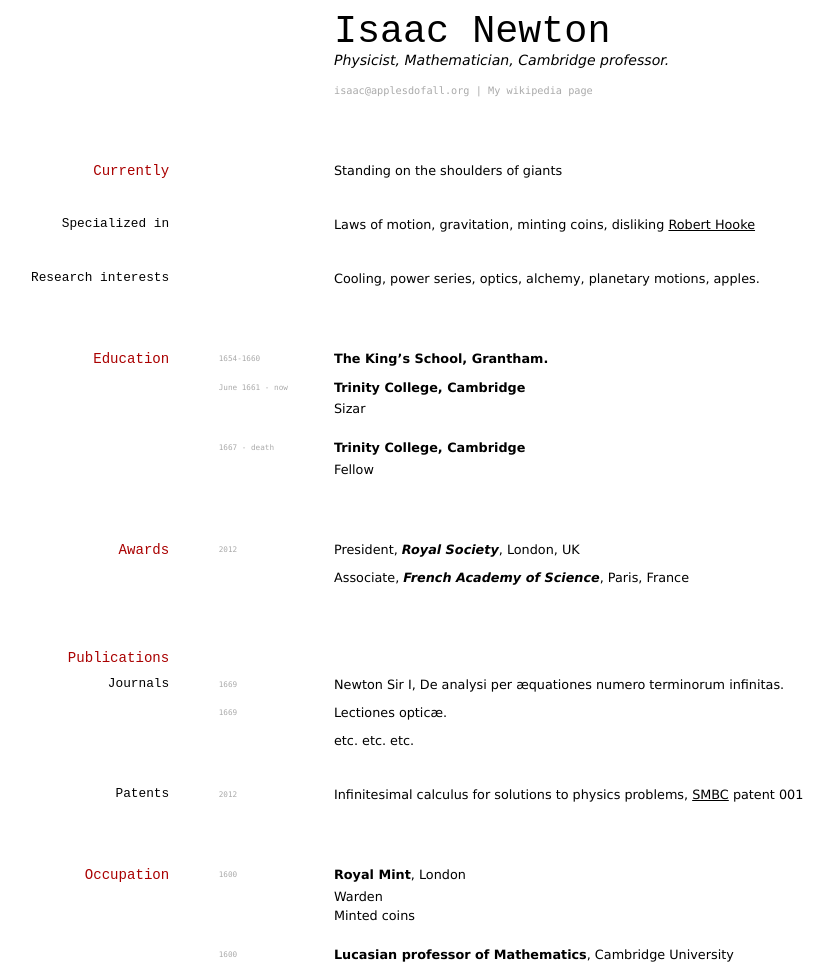
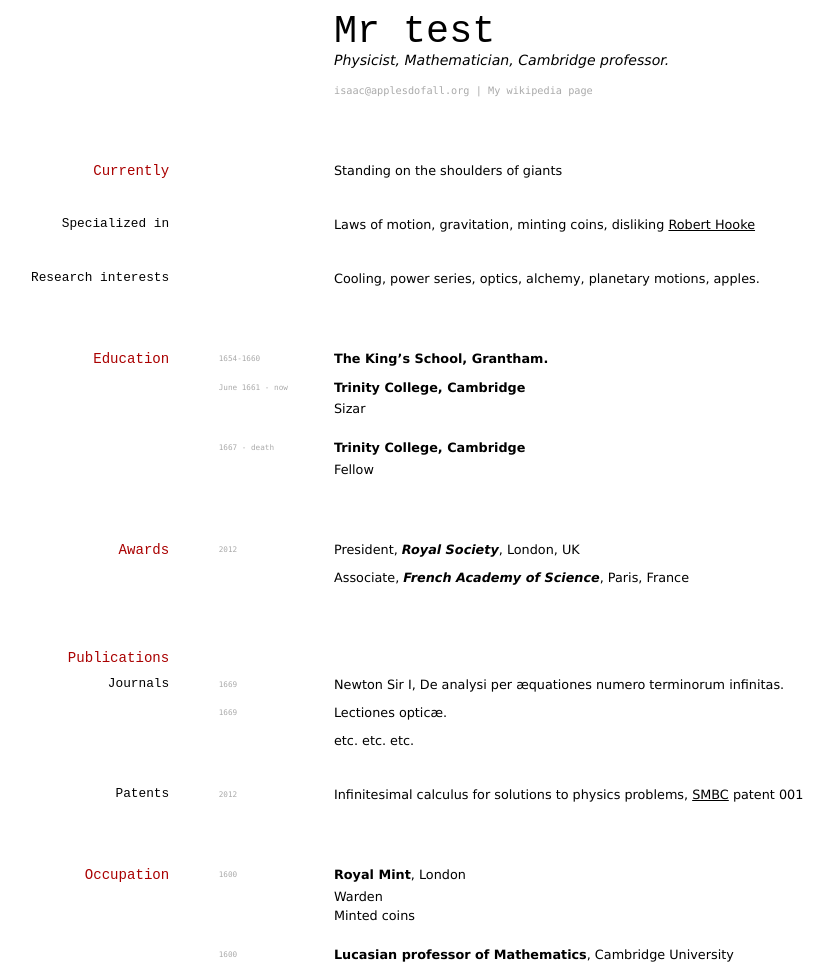
Before and after one commit to KSkrede/markdown-cv, a Jekyll site: the page built from index.md, in a window 1280 px wide. Shown: the whole page, without its empty margins (97-931 px from the left). Built offline with Jekyll 4.4.1, drawn with Linux system fonts in a browser that asks for light colours.

Commit message:
Update index.md

```diff
--- a/index.md
+++ b/index.md
@@ -2,7 +2,7 @@
 layout: cv
 title: Isaac Newtons's CV
 ---
-# Isaac Newton
+# Mr test
 Physicist, Mathematician, Cambridge professor.
 
 <div id="webaddress">
```
